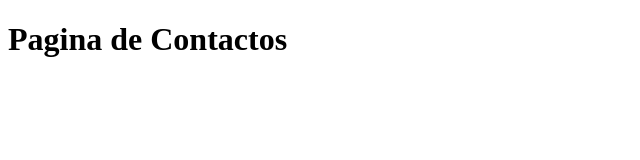
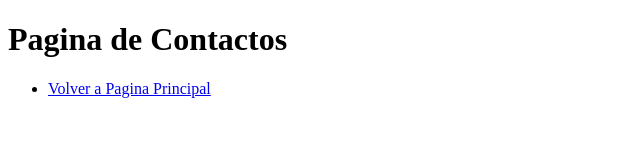
Before and after one commit to josegarcia2030/CursoGit, a plain HTML site: page contactos.html in a window 1280 px wide. Shown: the whole page, without its empty margins (0-640 px from the left). Drawn offline with Linux system fonts and the light colour scheme.

Commit message:
Agregando un mensaje mediante Editor

```diff
--- a/contactos.html
+++ b/contactos.html
@@ -8,5 +8,10 @@
 </head>
 <body>
     <h1>Pagina de Contactos</h1>
+    <ul>
+        <li>
+            <a href="http://index.html">Volver a Pagina Principal</a>
+        </li>
+    </ul>
 </body>
 </html>
```
